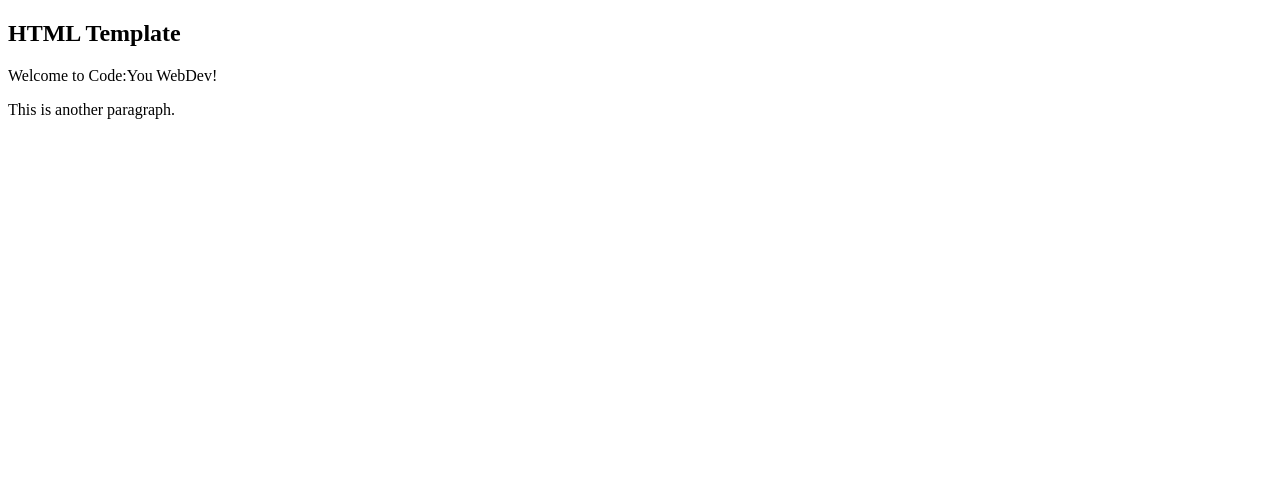
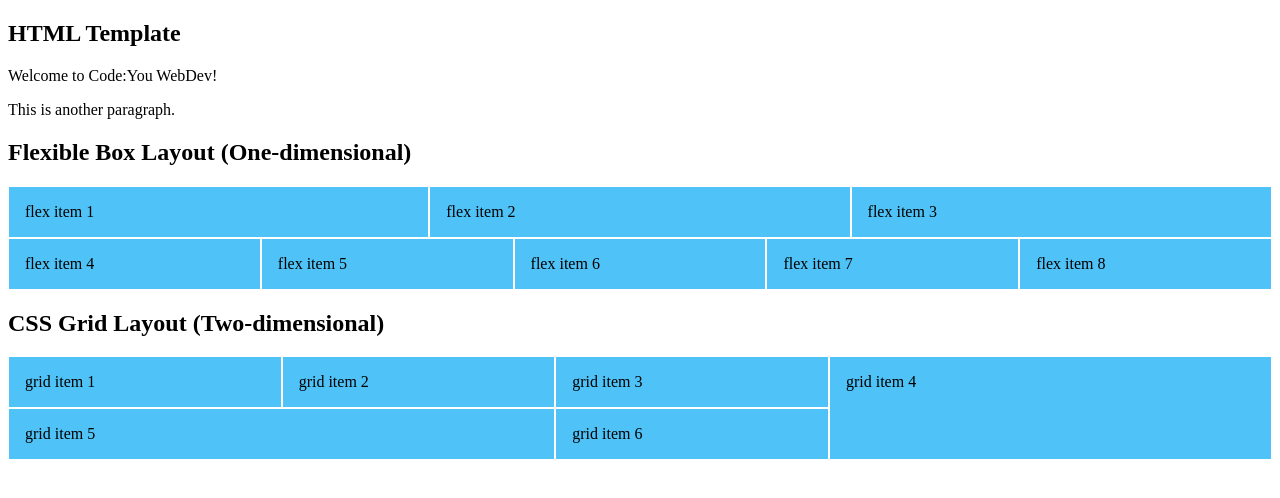
Before and after one commit to radurham93/webdev-task-002, a plain HTML site: page index.html in a window 1280 px wide. Drawn offline with Linux system fonts and the light colour scheme.

Commit message:
Updated Files

```diff
--- a/css/style.css
+++ b/css/style.css
@@ -0,0 +1,45 @@
+html {
+    box-sizing: border-box;
+  }
+  *, *::before, *::after {
+    box-sizing: inherit;
+  }
+
+  .flex {
+    display: flex;
+    flex-wrap: wrap;
+  }
+
+  .flex__item {
+    background: #4fc3f7;
+    padding: 1em;
+    border: 1px solid #fff;
+  }
+
+  .flex__item:nth-child(-n + 3) {
+    flex-basis: 33.33%;
+  }
+
+  .flex__item:nth-child(n + 4) {
+    flex-grow: 1;
+  }
+
+  .grid {
+    display: grid;
+    grid-template-areas: "a b c d d"
+                         "f f g d d";
+  }
+
+  .grid__item {
+    background: #4fc3f7;
+    padding: 1em;
+    border: 1px solid #fff;
+  }
+
+  .grid__item:nth-child(4) {
+    grid-area: d;
+  }
+
+  .grid__item:nth-child(5) {
+    grid-area: f;
+  }
--- a/index.html
+++ b/index.html
@@ -30,6 +30,36 @@
 
     </section>
 
+    <section>
+        <h2>
+          Flexible Box Layout (One-dimensional)
+        </h2>
+        <div id="flex" class="flex">
+          <div class="flex__item">flex item 1</div>
+          <div class="flex__item">flex item 2</div>
+          <div class="flex__item">flex item 3</div>
+          <div class="flex__item">flex item 4</div>
+          <div class="flex__item">flex item 5</div>
+          <div class="flex__item">flex item 6</div>
+          <div class="flex__item">flex item 7</div>
+          <div class="flex__item">flex item 8</div>
+        </div>
+      </section>
+
+      <section>
+        <h2>
+          CSS Grid Layout (Two-dimensional)
+        </h2>
+        <div id="grid" class="grid">
+          <div class="grid__item">grid item 1</div>
+          <div class="grid__item">grid item 2</div>
+          <div class="grid__item">grid item 3</div>
+          <div class="grid__item">grid item 4</div>
+          <div class="grid__item">grid item 5</div>
+          <div class="grid__item">grid item 6</div>
+        </div>
+      </section>
+
 
     <!-- Link to the external JavaScript file -->
     <script src="js/app.js"></script>
```
